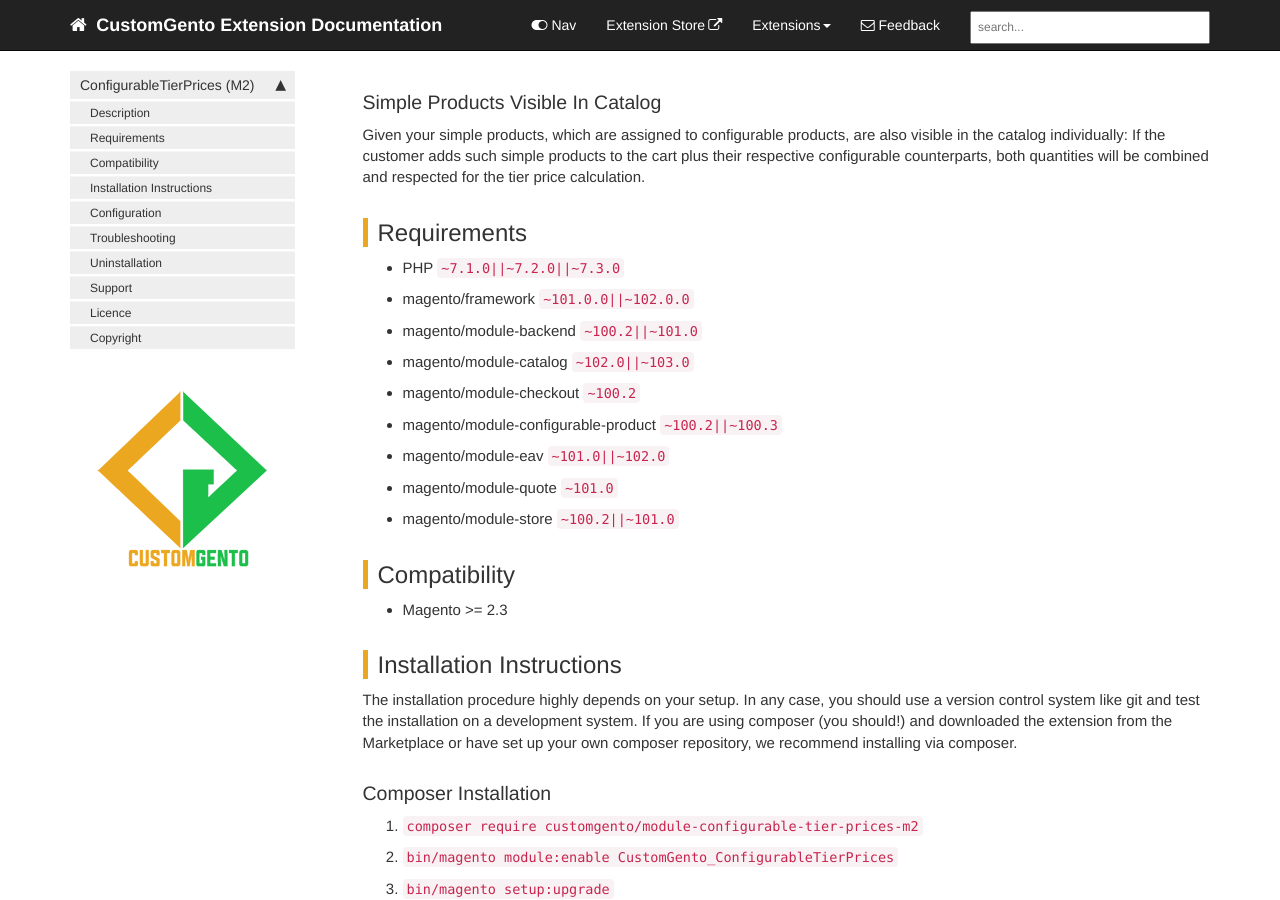
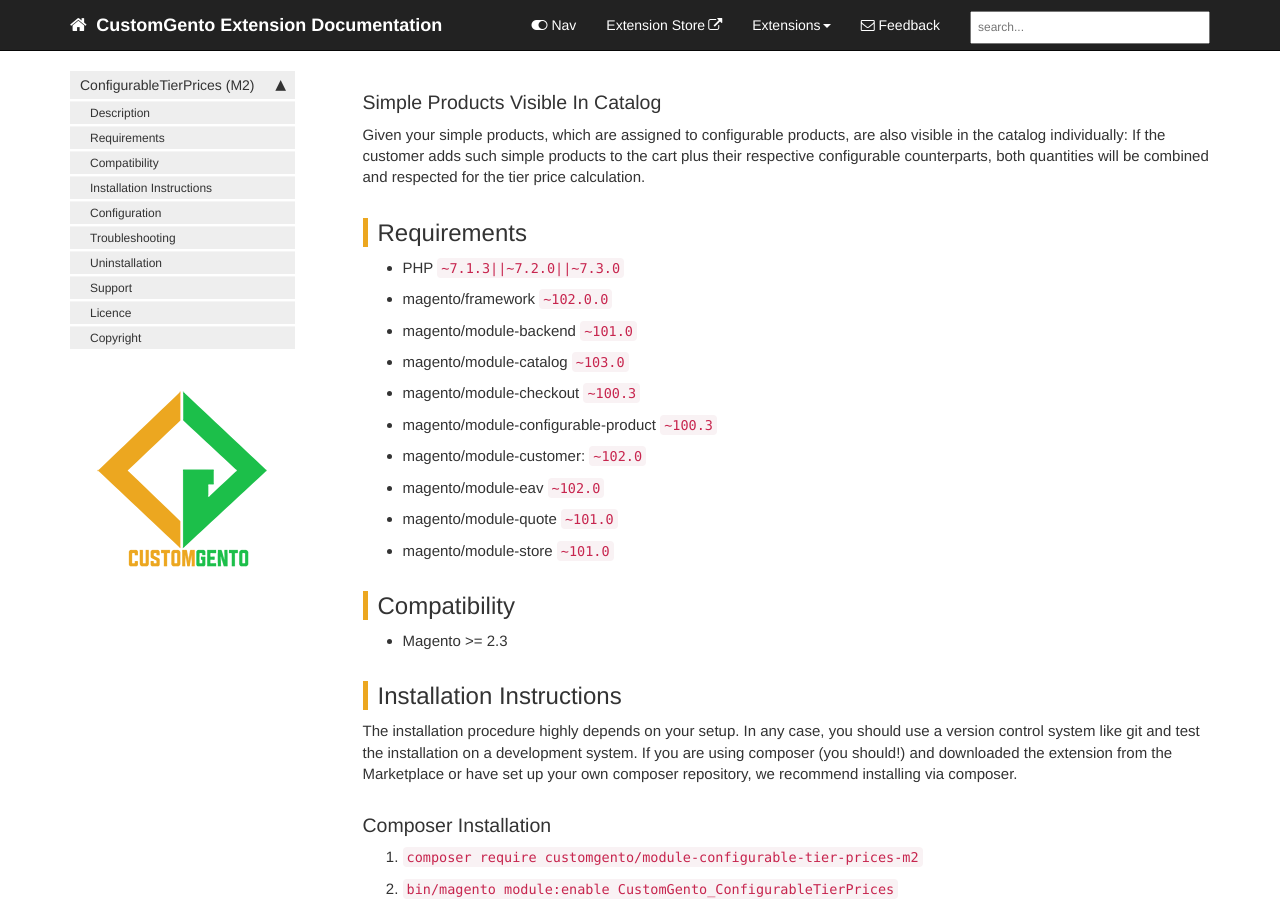
Before and after one commit to customgento/docs, a Jekyll site: the page built from pages/tier-prices-for-configurable-products-m2.md, in a window 1280 px wide and 900 px high, scrolled down 2455 px. Built offline with Jekyll 4.4.1, drawn with Linux system fonts in a browser that asks for light colours; comment, search, counter and statistics services are not loaded.

Commit message:
Update tier-prices-for-configurable-products-m2.md

```diff
--- a/pages/tier-prices-for-configurable-products-m2.md
+++ b/pages/tier-prices-for-configurable-products-m2.md
@@ -39,15 +39,16 @@ In this case, you get the green ones for 18 USD each and the orange ones for 16
 Given your simple products, which are assigned to configurable products, are also visible in the catalog individually: If the customer adds such simple products to the cart plus their respective configurable counterparts, both quantities will be combined and respected for the tier price calculation.
 
 ## Requirements
-- PHP `~7.1.0||~7.2.0||~7.3.0`
-- magento/framework `~101.0.0||~102.0.0`
-- magento/module-backend `~100.2||~101.0`
-- magento/module-catalog `~102.0||~103.0`
-- magento/module-checkout `~100.2`
-- magento/module-configurable-product `~100.2||~100.3`
-- magento/module-eav `~101.0||~102.0`
+- PHP `~7.1.3||~7.2.0||~7.3.0`
+- magento/framework `~102.0.0`
+- magento/module-backend `~101.0`
+- magento/module-catalog `~103.0`
+- magento/module-checkout `~100.3`
+- magento/module-configurable-product `~100.3`
+- magento/module-customer: `~102.0`
+- magento/module-eav `~102.0`
 - magento/module-quote `~101.0`
-- magento/module-store `~100.2||~101.0`
+- magento/module-store `~101.0`
 
 ## Compatibility
 - Magento >= 2.3
```
